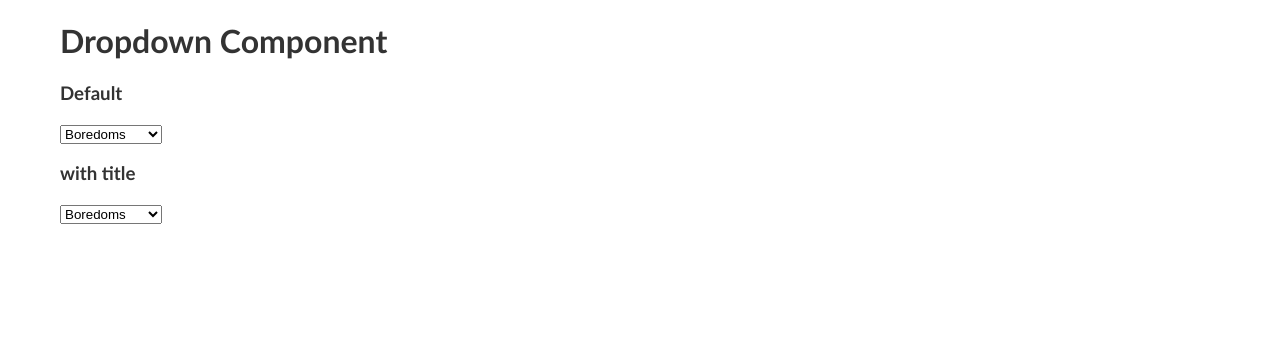
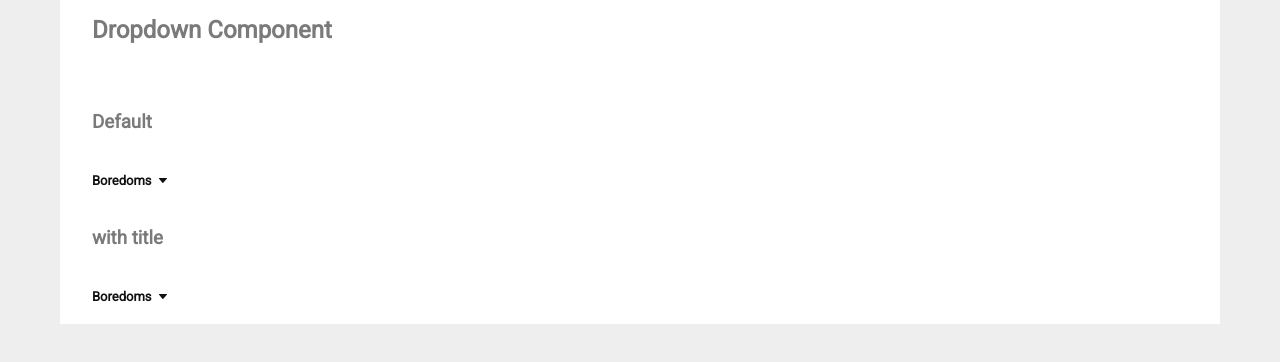
Before and after one commit to SupFrig/react-dropdown, a React app: page / in a window 1280 px wide. Shown: the top 362 px of the page. Built offline with nearby package versions, Linux system fonts and the light colour scheme; the HTML template or start-up script is replaced by a standard one.

Commit message:
styles default dropdown + UI todo injecter la valeur dans le select

```diff
--- a/package.json
+++ b/package.json
@@ -20,12 +20,14 @@
     "@babel/preset-react": "^7.7.4",
     "babel-loader": "^8.0.6",
     "css-loader": "^3.4.0",
+    "file-loader": "^5.0.2",
     "jshint": "^2.11.0",
     "mini-css-extract-plugin": "^0.9.0",
     "node-sass": "^4.13.0",
     "react": "^16.12.0",
     "react-dom": "^16.12.0",
     "sass-loader": "^8.0.0",
+    "url-loader": "^3.0.0",
     "webpack": "^4.41.4",
     "webpack-cli": "^3.3.10"
   }
--- a/src/js/App.js
+++ b/src/js/App.js
@@ -32,9 +32,9 @@ const App = (props) => {
     return <div className="Container">
         <h1>Dropdown Component</h1>
         <h3>Default</h3>
-        <Dropdown options={options}/>
+        <Dropdown options={options} multiple={true}/>
         <h3>with title</h3>
-        <Dropdown title="Quel est mon groupe préféré" options={options}/>
+        <Dropdown title="Quel est mon groupe préféré" options={options} multiple={true}/>
     </div>
 }
 
--- a/src/js/components/Dropdown.js
+++ b/src/js/components/Dropdown.js
@@ -1,16 +1,32 @@
-import React from "react";
+import React, { Component, useState } from "react";
 import ReactDOM from "react-dom";
 
-class Dropdown extends React.Component {
-  render() {
+const Dropdown = (props)=> {
+    const [defaultValue, setDefaultValue] = useState(props.options.filter(option => option.selected === true).shift());
+
+    const [active,setActive] = useState(false);
+    const buttonClickHandler = () => setActive(!active);
+    const itemClickHandler = (e) => {
+        let updatedDefaultValue = props.options.filter(option => option.value == e.target.getAttribute('data-value')).shift();
+        setDefaultValue(updatedDefaultValue);
+        setActive(false);
+    }
+
     return (
-      <select defaultValue={this.props.options.filter(value => value.selected === true).shift().value}>
-        {this.props.options.map((option,i) => {
-            return <option key={i} value={option.value}>{option.text}</option>
-        })}
-      </select>
+        <div className="Dropdown">
+            <a className="Dropdown-button" onClick={buttonClickHandler} href="#">{defaultValue.text}</a>
+            <ul className={active ? "Dropdown-list Dropdown-list--active" : "Dropdown-list"}>
+            {props.options.map((option,i) => {
+                return <li key={i}><a href="#" className={defaultValue.value == option.value ? "Dropdown-list-item Dropdown-list-item--selected" : "Dropdown-list-item"} data-value={option.value} onClick={itemClickHandler}>{option.text}</a></li>
+            })}
+            </ul>
+            <select defaultValue={[defaultValue.value]} multiple>
+            {props.options.map((option,i) => {
+                return <option key={i} value={option.value}>{option.text}</option>
+            })}
+            </select>
+        </div>
     );
-  }
 }
 
 export default Dropdown;
--- a/src/scss/App.scss
+++ b/src/scss/App.scss
@@ -1,2 +1,9 @@
 @import 'Variables';
+@import 'Reset';
 @import 'Container';
+@import 'Dropdown';
+@import url('https://fonts.googleapis.com/css?family=Roboto&display=swap');
+
+body {
+    background: #eee;
+}
--- a/src/scss/_Container.scss
+++ b/src/scss/_Container.scss
@@ -3,8 +3,17 @@
 	margin: 0 auto;
 	color: $text-color;
 	font-family: $font-stack;
+    background: #fff;
+    padding: 1rem 2rem;
 
 	h1 {
+        font-size: 24px;
+        font-weight: 900;
+        line-height: 28px;
+        padding-bottom: 2rem;
+    }
 
-	}
+    h3 {
+        padding: 2rem 0rem;
+    }
 }
--- /dev/null
+++ b/src/scss/_Dropdown.scss
@@ -0,0 +1,56 @@
+.Dropdown {
+    color: #111;
+    font-family: Roboto;
+    font-size: 13px;
+    font-weight: 600;
+    line-height: 20px;
+    display: inline-block;
+    position: relative;
+
+    &-button {
+        text-decoration: none;
+        color: #111;
+        padding-right: 15px;
+        background: url(../img/caret-down.svg) no-repeat right 50%;
+
+        &:hover {
+            background-image: url(../img/caret-down-hover.svg);
+            color: #00A6F0;
+        }
+    }
+
+    &-list {
+        opacity: 0;
+        display: none;
+        max-height: 0px;
+        position: absolute;
+        left: -10px;
+        top: -13px;
+        min-width: 250px;
+        background: #fff;
+        line-height: 25px;
+        padding: 10px;
+        z-index: 1;
+        box-shadow: 3px 3px 5px 2px rgba(229,229,229,1);
+
+        &--active {
+            max-height: 100vh;
+            display: block;
+            opacity: 1;
+        }
+
+        &-item {
+            text-decoration: none;
+            color: #111;
+
+            &--selected,
+            &:hover {
+                color: #00A6F0;
+            }
+        }
+    }
+    select {
+        opacity: 0;
+        position: absolute;
+    }
+}
--- /dev/null
+++ b/src/scss/_Reset.scss
@@ -0,0 +1,78 @@
+/* Box sizing rules */
+*,
+*::before,
+*::after {
+  box-sizing: border-box;
+}
+
+/* Remove default padding */
+ul,
+ol {
+  padding: 0;
+}
+
+/* Remove default margin */
+body,
+h1,
+h2,
+h3,
+h4,
+p,
+ul,
+ol,
+li,
+figure,
+figcaption,
+blockquote,
+dl,
+dd {
+  margin: 0;
+}
+
+/* Set core body defaults */
+body {
+  min-height: 100vh;
+  scroll-behavior: smooth;
+  text-rendering: optimizeSpeed;
+  line-height: 1.5;
+}
+
+/* Remove list styles on ul, ol elements with a class attribute */
+ul[class],
+ol[class] {
+  list-style: none;
+}
+
+/* A elements that don't have a class get default styles */
+a:not([class]) {
+  text-decoration-skip-ink: auto;
+}
+
+/* Make images easier to work with */
+img {
+  max-width: 100%;
+  display: block;
+}
+
+/* Natural flow and rhythm in articles by default */
+article > * + * {
+  margin-top: 1em;
+}
+
+/* Inherit fonts for inputs and buttons */
+input,
+button,
+textarea,
+select {
+  font: inherit;
+}
+
+/* Remove all animations and transitions for people that prefer not to see them */
+@media (prefers-reduced-motion: reduce) {
+  * {
+    animation-duration: 0.01ms !important;
+    animation-iteration-count: 1 !important;
+    transition-duration: 0.01ms !important;
+    scroll-behavior: auto !important;
+  }
+}
--- a/src/scss/_Variables.scss
+++ b/src/scss/_Variables.scss
@@ -1,2 +1,2 @@
-$text-color: #333;
-$font-stack: Frutiger, "Frutiger Linotype", Univers, Calibri, "Gill Sans", "Gill Sans MT", "Myriad Pro", Myriad, "DejaVu Sans Condensed", "Liberation Sans", "Nimbus Sans L", Tahoma, Geneva, "Helvetica Neue", Helvetica, Arial, sans-serif;
+$text-color: #7a7a7a;
+$font-stack: Roboto, Arial, sans-serif;
--- a/webpack.config.js
+++ b/webpack.config.js
@@ -17,8 +17,13 @@ module.exports = {
       {
         test: /\.scss$/,
         use: [MiniCssExtractPlugin.loader, 'css-loader', 'sass-loader']
+      },
+      {
+        test: /\.(jpe?g|png|gif|woff|woff2|eot|ttf|svg)(\?[a-z0-9=.]+)?$/,
+        use: {
+          loader: "url-loader?limit=100000"
+        }
       }
-
     ]
   },
   plugins: [
```
Also changed, not shown: src/img/caret-down-hover.svg (added), src/img/caret-down.svg (added).
